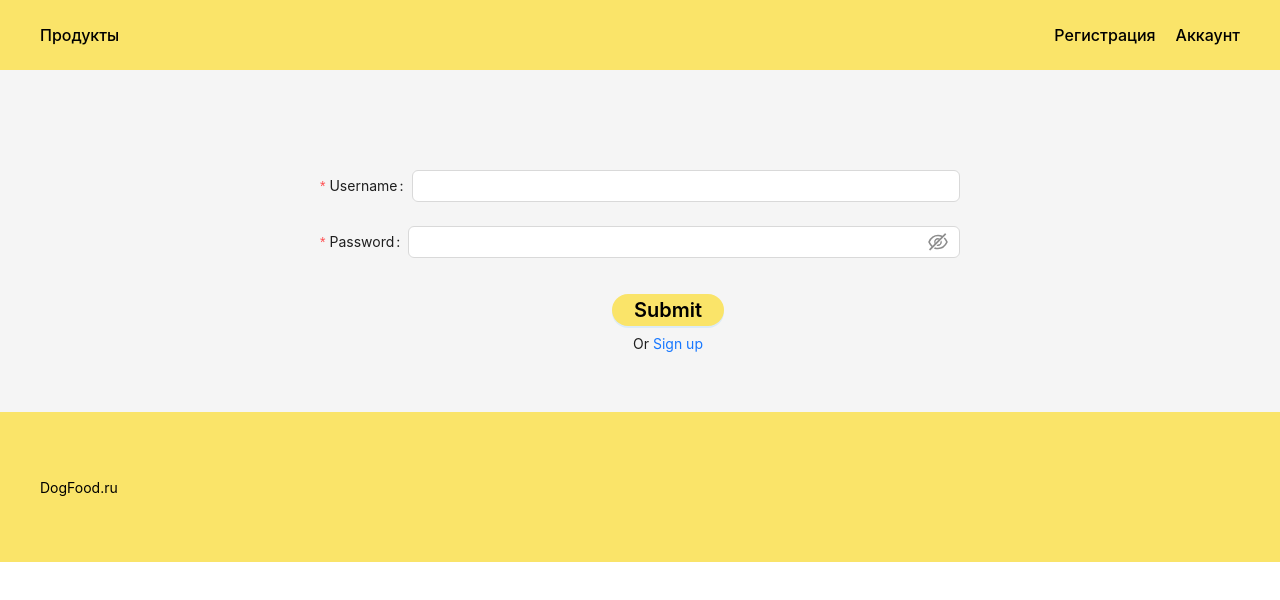
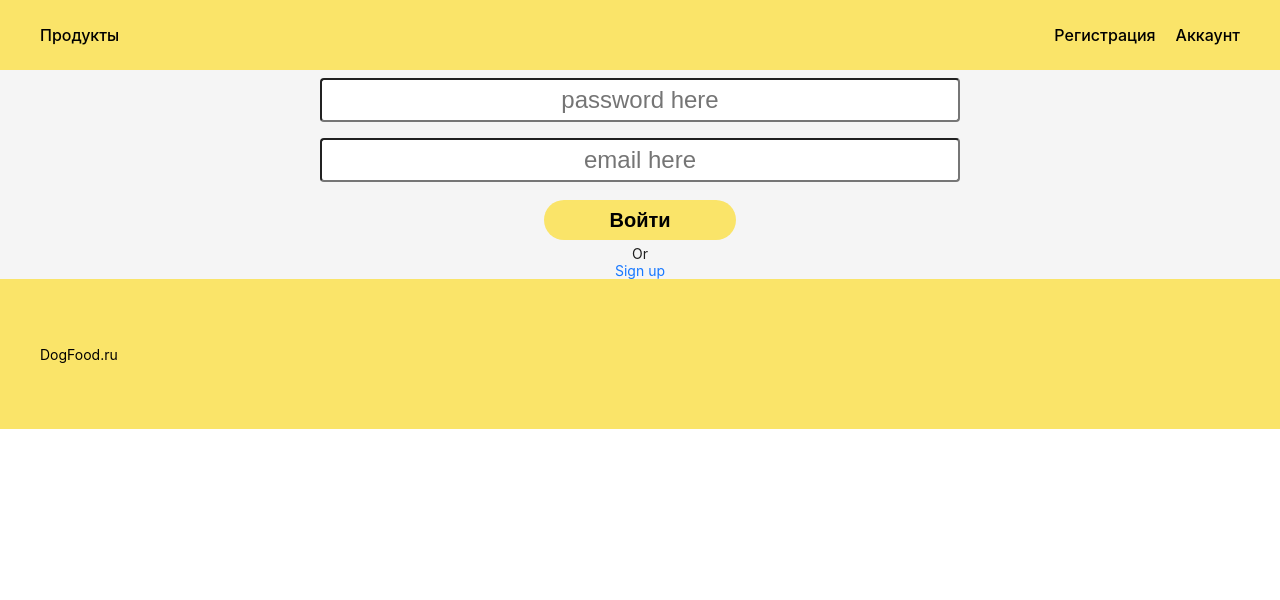
Before and after one commit to Jull128/dogfood, a React (Create React App) app: page / in a window 1280 px wide. Shown: the top 600 px of the page. Built offline with nearby package versions, Linux system fonts and the light colour scheme.

Commit message:
auth mutate, style

```diff
--- a/src/App.js
+++ b/src/App.js
@@ -1,11 +1,11 @@
-import { useNavigate, Navigate, Outlet, Link } from 'react-router-dom';
-import { useContext, useEffect, useState } from 'react';
-import { api } from './api/api';
+import { useNavigate, Outlet } from 'react-router-dom';
+import style from './style.module.css';
 import { AuthForm } from './components/AuthForm/AuthForm';
 import { Layout } from 'antd';
 import { Content } from 'antd/es/layout/layout';
 import { Header } from './components/Header/Header';
 import { Footer } from './components/Footer/Footer';
+import { useEffect, useState } from 'react';
 
 
 
@@ -25,23 +25,23 @@ function App() {
 
   const path = window.location.pathname
 
-  const onFinish = async (values) => {
-    const res = await api.auth(values);
-    const responce = await res.json();
+  // const onFinish = async () => {
+  //   // const res = await api.auth(values);
+  //   // const responce = await res.json();
 
-    setIsAuth(true)
-    localStorage.setItem('token', responce.token)
-    navigate('products')
-  }
+  //   setIsAuth(true)
+  //   localStorage.setItem('token', responce.token)
+  //   navigate('products')
+  // }
 
   return (
-    <Layout>
+    <Layout className={style.layout}>
       <Header />
 
       <Content >
         <Outlet />
 
-        {path == '/' && !isAuth && <AuthForm onFinish={onFinish} />}
+        {path === '/' && !isAuth && <AuthForm />}
       </Content>
 
       <Footer />
--- a/src/api/api.js
+++ b/src/api/api.js
@@ -28,8 +28,8 @@ class Api {
 
 
     // авторизация
-    auth(values) {
-        return fetch(`${this.url}/signin`, {
+    async auth(values) {
+        const res = await fetch(`${this.url}/signin`, {
             method: 'POST',
             headers: {
                 'Accept': 'application/json',
@@ -37,6 +37,7 @@ class Api {
             },
             body: JSON.stringify(values)
         })
+        return res.json()
     }
 
     allUsers(token) {
--- a/src/components/AuthForm/AuthForm.jsx
+++ b/src/components/AuthForm/AuthForm.jsx
@@ -1,39 +1,45 @@
-import { Input, Form, Button } from 'antd';
+import { api } from '../../api/api';
 import { Link } from 'react-router-dom';
-import style from './style.module.css'
-
-export function AuthForm({ onFinish }) {
-    return <Form
-        className={style.form}
-        name="basic"
-        initialValues={{ remember: true }}
-        onFinish={onFinish}
-
-        autoComplete="off"
-    >
-        <Form.Item
-            label="Username"
-            name="email"
-            rules={[{ required: true, message: 'Please input your username!' }]}
-        >
-            <Input />
-        </Form.Item>
-
-        <Form.Item
-            label="Password"
-            name="password"
-            rules={[{ required: true, message: 'Please input your password!' }]}
-        >
-            <Input.Password />
-        </Form.Item>
+import style from './style.module.css';
+import { Formik, Form, Field, ErrorMessage } from 'formik'
+import { useNavigate } from 'react-router-dom';
+import { useMutation } from '@tanstack/react-query'
 
 
-        <Form.Item className={style.field} wrapperCol={{ offset: 8, span: 16 }}>
-            <Button className={style.button} type="primary" htmlType="submit" >
-                Submit
-            </Button>
-            Or <Link to="/signup">Sign up</Link>
-        </Form.Item>
+export function AuthForm() {
+    const navigate = useNavigate()
 
-    </Form>
+    const initialValues = {
+        email: '',
+        password: '',
+    }
+
+    const { mutateAsync, isLoading, isError, error } = useMutation({
+        mutationFn: (values) => api.auth(values).then(data => {
+            localStorage.setItem("token", data.token)
+        })
+    })
+
+    const submitHandler = async (values) => {
+        await mutateAsync(values)
+        navigate('/products')
+    }
+
+    return (
+        <Formik
+            initialValues={initialValues}
+            onSubmit={submitHandler}
+        >
+            <Form className={style.form}>
+                <Field className={style.field} name="password" placeholder="password here" type="password" />
+                <ErrorMessage component="p" className={style.error} name="password" />
+
+                <Field className={style.field} name="email" placeholder="email here" type="email" />
+                <ErrorMessage component="p" className={style.error} name="email" />
+
+                <button disabled={isLoading} type="submit" className={style.button} >Войти</button>
+                Or <Link to="/signup">Sign up</Link>
+            </Form>
+        </Formik>
+    )
 }
--- a/src/components/AuthForm/style.module.css
+++ b/src/components/AuthForm/style.module.css
@@ -1,14 +1,18 @@
 .form {
     display: flex;
     flex-direction: column;
+    height: 100%;
     width: 50%;
     justify-content: center;
-    margin: 100px auto 40px;
+    align-items: center;
+    margin: 0px auto 0px;
+
 }
 
 .field {
     display: flex;
     justify-content: center;
+    width: 100%;
     line-height: 32px;
     text-align: center;
     padding: 4px;
@@ -20,10 +24,12 @@
 
 .button {
     margin: 0px;
-    width: 100%;
-    height: 100%;
+    width: 30%;
+    height: 40px;
     border-radius: 32px;
     font-size: 20px;
+    margin-top: 10px;
+    margin-bottom: 5px;
     cursor: pointer;
     line-height: 32px;
     background-color: rgb(250, 228, 105);
@@ -38,7 +44,7 @@
 }
 
 .button:hover:not([disabled]) {
-    font-size: 28px;
+    font-size: 24px;
     background-color: rgb(250, 228, 105);
     box-shadow: 4px 4px 2px rgb(189, 165, 33);
 }
--- a/src/components/Footer/style.module.css
+++ b/src/components/Footer/style.module.css
@@ -1,7 +1,6 @@
 .footer {
     display: flex;
     align-items: center;
-    bottom: 0;
     z-index: 11;
     width: 100%;
     list-style-type: none;
--- a/src/components/RegForm/style.module.css
+++ b/src/components/RegForm/style.module.css
@@ -1,9 +1,10 @@
 .form {
     display: flex;
     flex-direction: column;
+    height: 100%;
     width: 50%;
     justify-content: center;
-    margin: 100px auto 40px;
+    margin: 0px auto 0px;
 }
 
 .field {
--- a/src/pages/Products/style.module.css
+++ b/src/pages/Products/style.module.css
@@ -7,4 +7,5 @@
     margin-top: 20px;
     margin-left: auto;
     margin-right: auto;
+    margin-bottom: 20px;
 }
--- /dev/null
+++ b/src/style.module.css
@@ -0,0 +1,4 @@
+.layout {
+    position: relative;
+    height: 100%;
+}
```
